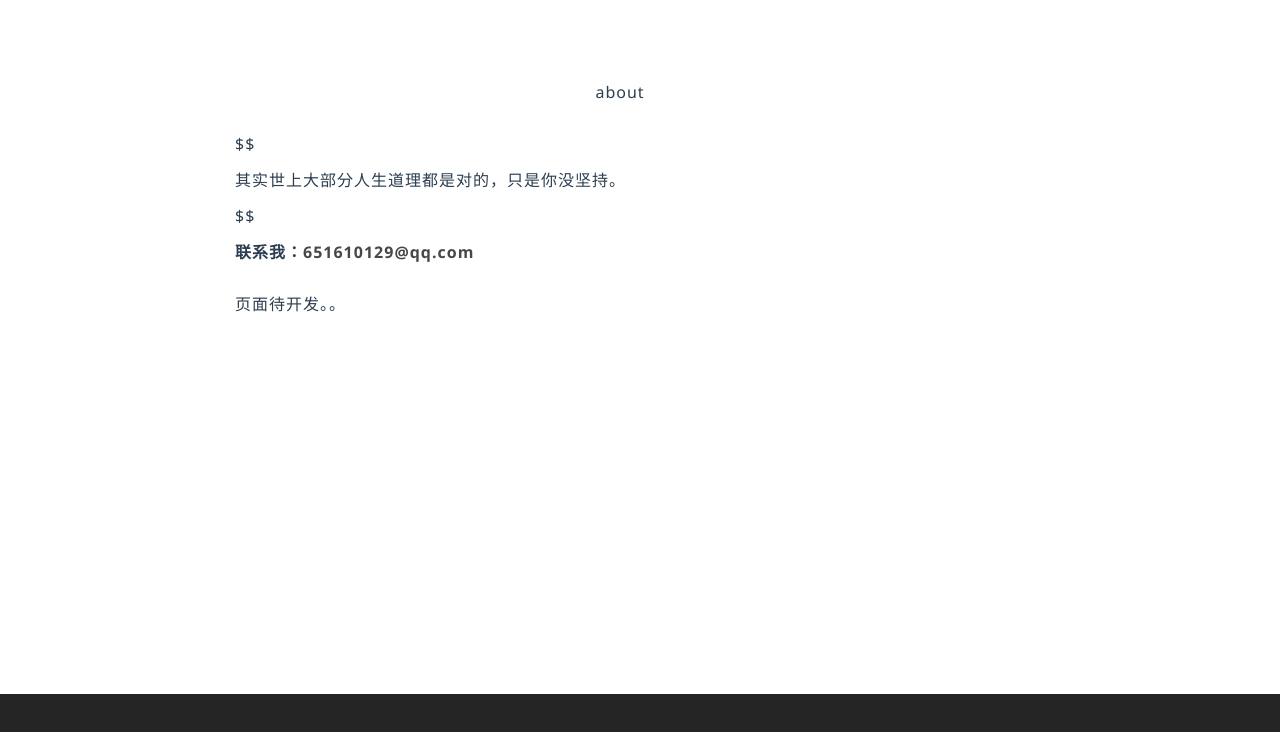
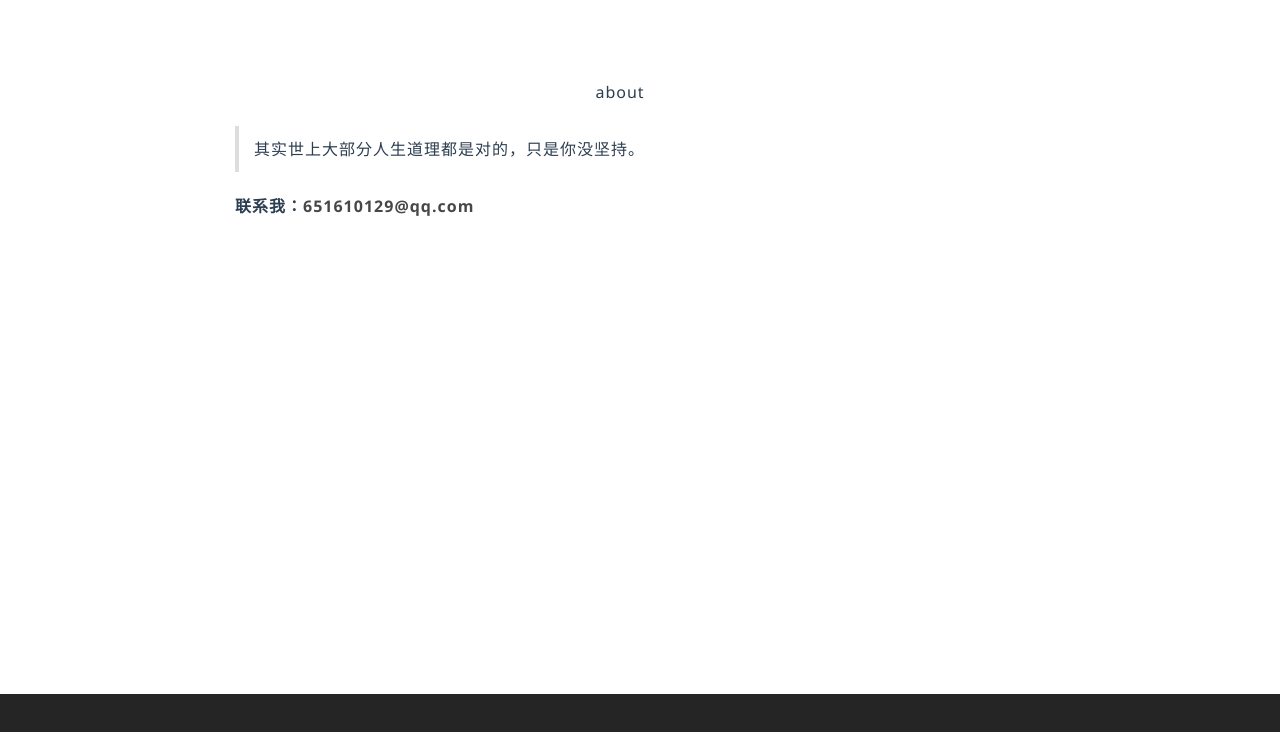
Before and after one commit to EkkoZhu/EkkoZhu.github.io, a plain HTML site: page about/index.html in a window 1280 px wide. Shown: the part 820-1552 px from the top of the page. Drawn offline with Linux system fonts and the light colour scheme.

Commit message:
Site updated: 2018-12-04 16:20:39

```diff
--- a/about/index.html
+++ b/about/index.html
@@ -155,8 +155,10 @@
 
 
 
-                <p>$$<br>其实世上大部分人生道理都是对的，只是你没坚持。<br>$$<br><strong>联系我：<a href="mailto:651610129@qq.com" target="_blank" rel="noopener">651610129@qq.com</a></strong></p>
-<p>页面待开发。。</p>
+                <blockquote>
+<p>其实世上大部分人生道理都是对的，只是你没坚持。</p>
+</blockquote>
+<p><strong>联系我：<a href="mailto:651610129@qq.com" target="_blank" rel="noopener">651610129@qq.com</a></strong></p>
 
 
 
```
